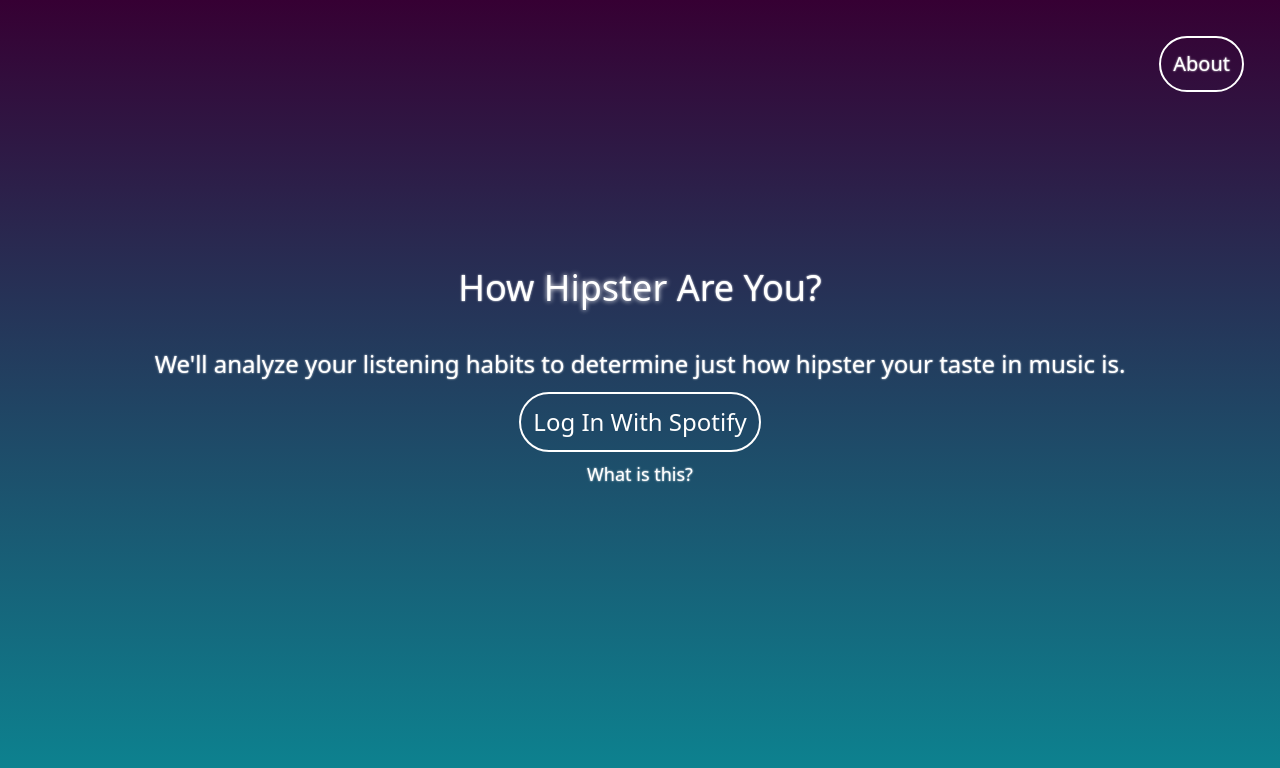
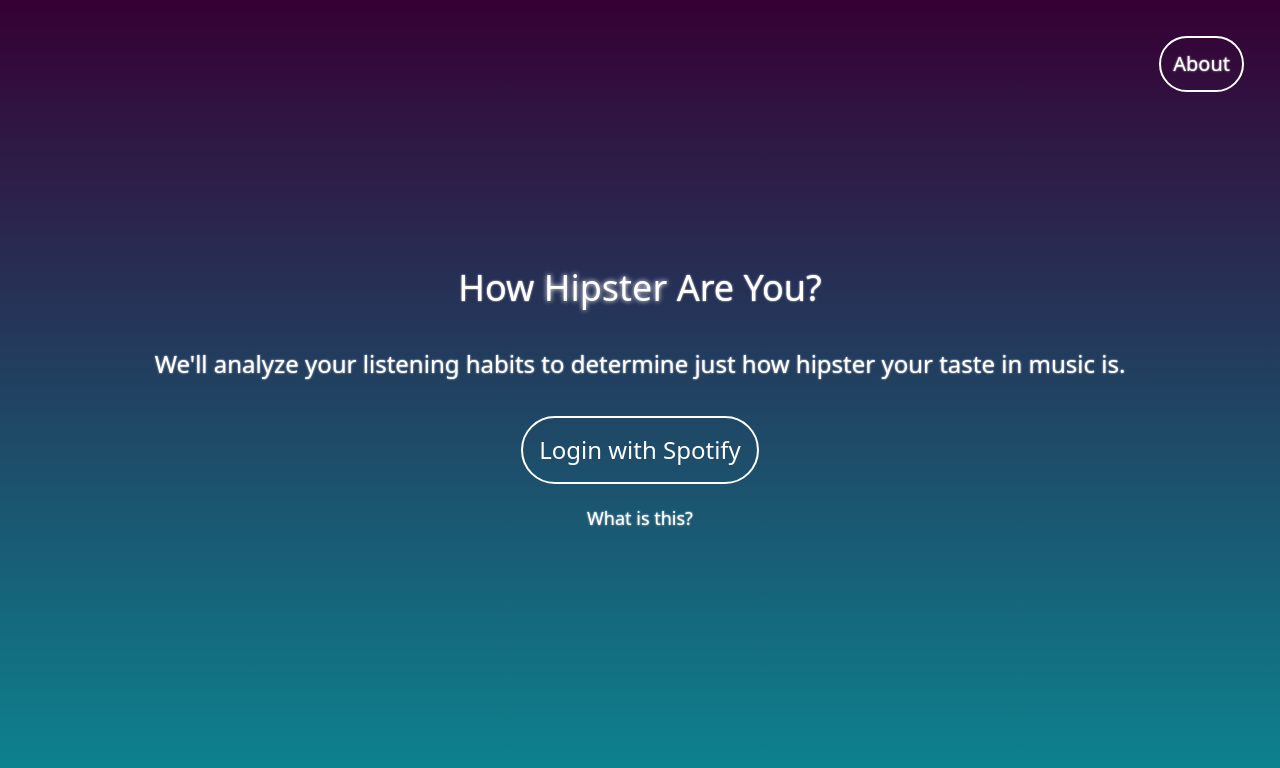
Before and after one commit to JennPride/how-hipster-client, a React (Create React App) app: page / in a window 1280 px wide. Shown: the top 768 px of the page. Built offline with nearby package versions, Linux system fonts and the light colour scheme.

Commit message:
adjusting some looks for the landing page

```diff
--- a/src/App.js
+++ b/src/App.js
@@ -33,6 +33,7 @@
                         }
                     </div>
                 </nav>
+                <div className="pr-14 pl-14">
                     {
                         error ?
                             this.errorDisplay(error)
@@ -48,6 +49,7 @@
                                     )
                             )
                     }
+                </div>
             </div>
         );
     }
--- a/src/components/Landing.js
+++ b/src/components/Landing.js
@@ -16,9 +16,9 @@
             <div className="pt-60">
                 <h1 className="text-white text-4xl text-center p-7"> How <span className="glow">Hipster</span> Are You?</h1>
                 <h2 className="text-white text-2xl text-center p-3"> We'll analyze your listening habits to determine just how hipster your taste in music is.</h2>
-                <div className="text-center">
+                <div className="text-center pt-6 pb-3">
                     <a href={loginUrl}>
-                        <button className="text-white text-center text-2xl border-white border-2 rounded-full p-3" > Log In With Spotify </button>
+                        <button className="text-white text-center text-2xl border-white border-2 rounded-full p-4" > Login with Spotify </button>
                     </a>
                 </div>
                 <p className="text-white text-lg text-center p-2">What is this?</p>
```
Lines whose indentation alone changed are shown as unchanged.
